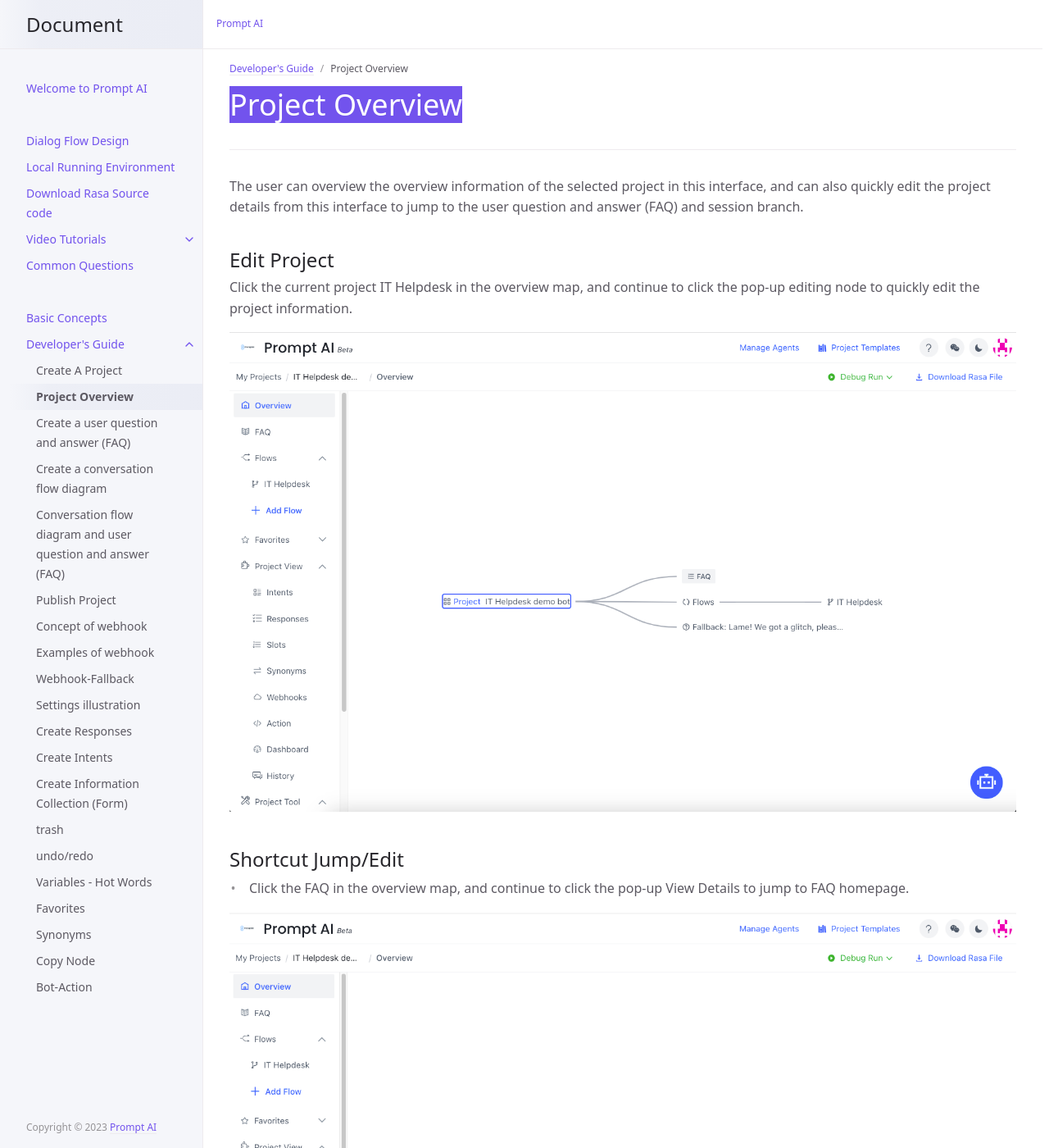
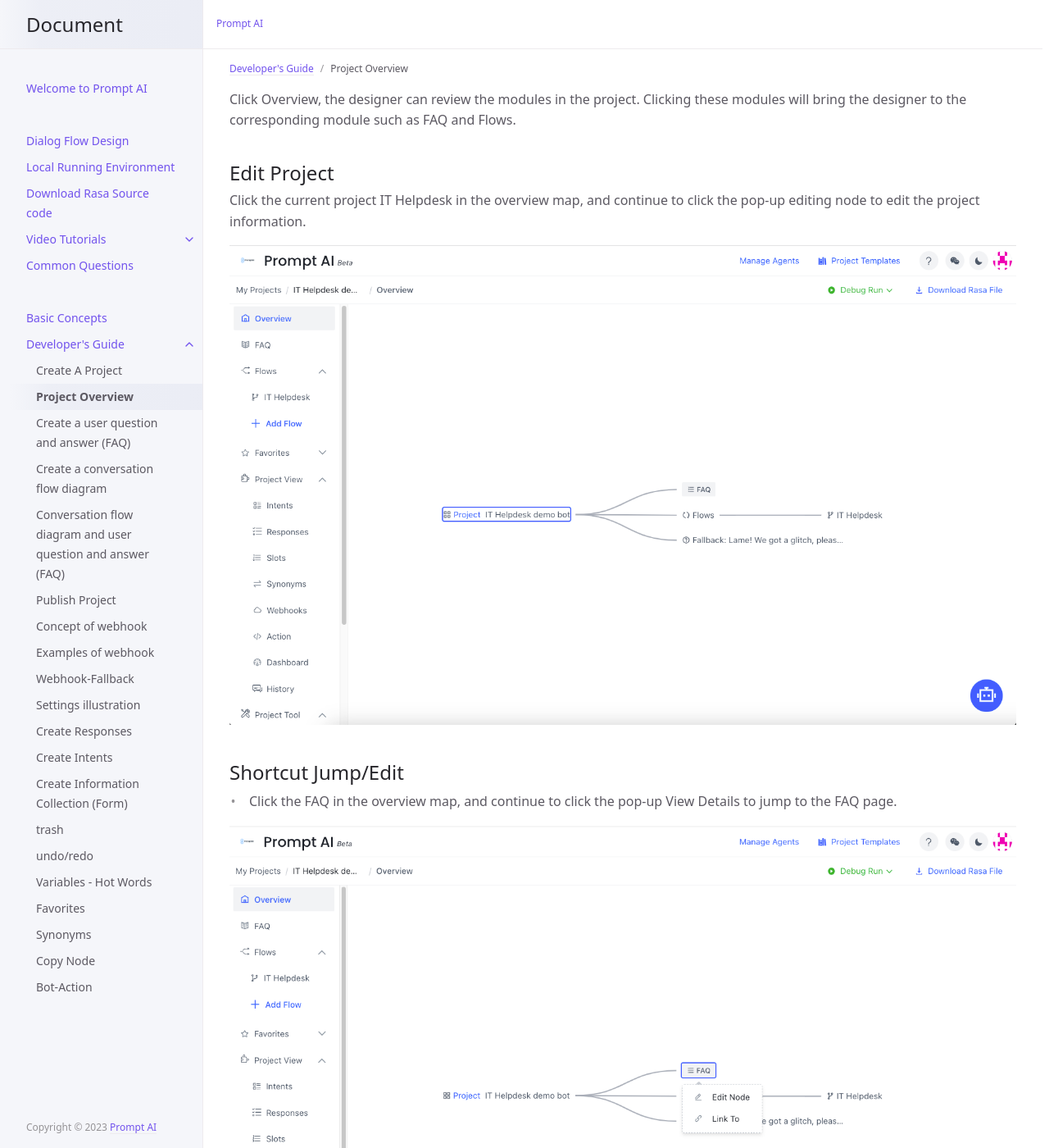
Before and after one commit to PromptAI/promptdialog, a Jekyll site: the page built from docs/tutorial/project/02-overview-project.md, in a window 1280 px wide and 1400 px high. Shown: the whole window at 82% size. Built offline with Jekyll 4.4.1, drawn with Linux system fonts in a browser that asks for light colours.

Commit message:
Update 02-overview-project.md

```diff
--- a/docs/tutorial/project/02-overview-project.md
+++ b/docs/tutorial/project/02-overview-project.md
@@ -4,21 +4,16 @@ title: Project Overview
 parent: Developer's Guide
 nav_order: 3
 ---
-
-# Project Overview
-{: .no_toc .header }
----
-
-The user can overview the overview information of the selected project in this interface, and can also quickly edit the project details from this interface to jump to the user question and answer (FAQ) and session branch.
+Click Overview, the designer can review the modules in the project.  Clicking these modules will bring the designer to the corresponding module such as FAQ and Flows.
 ## Edit Project
 
-Click the current project IT Helpdesk in the overview map, and continue to click the pop-up editing node to quickly edit the project information.
+Click the current project IT Helpdesk in the overview map, and continue to click the pop-up editing node to edit the project information.
 
 ![project-overview-1](/assets/images/tutorial/project/p-overview-1.png)
 
 ## Shortcut Jump/Edit
 
-- Click the FAQ in the overview map, and continue to click the pop-up View Details to jump to FAQ homepage.
+- Click the FAQ in the overview map, and continue to click the pop-up View Details to jump to the FAQ page.
 
 ![project-overview-2](/assets/images/tutorial/project/p-overview-2.png)
 
```
